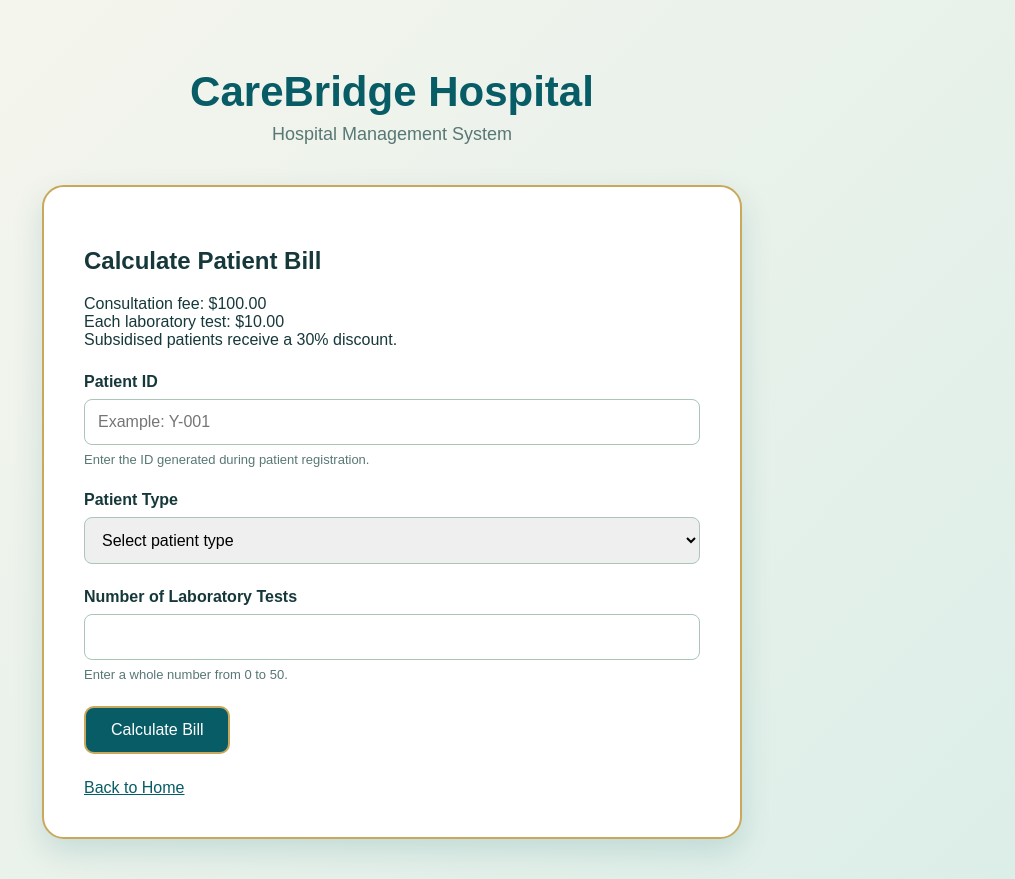
After one commit to MrCheahChi/CareBridge-Part-B, a Flask app: page /calculate-bill in a window 1280 px wide. The commit adds this page. Shown: the whole page, without its empty margins (248-1263 px from the left). Run offline with Flask 3, Linux system fonts and the light colour scheme.

Commit message:
Add patient bill calculation feature

```diff
--- a/app.py
+++ b/app.py
@@ -151,5 +151,71 @@ def register_patient():
         priority=priority,
     )
 
+
+@app.route("/calculate-bill", methods=["GET", "POST"])
+def calculate_bill():
+    error = None
+    bill = None
+    patient_id = ""
+    patient_type = ""
+    tests_text = ""
+
+    if request.method == "POST":
+        patient_id = request.form.get("patient_id", "").strip().upper()
+        patient_type = request.form.get("patient_type", "").strip()
+        tests_text = request.form.get("lab_tests", "").strip()
+
+        valid_patient_id = (
+            len(patient_id) == 5
+            and patient_id[0] in ("Y", "N")
+            and patient_id[1] == "-"
+            and patient_id[2:].isdigit()
+        )
+
+        if not valid_patient_id:
+            error = "Patient ID must use the format Y-001 or N-001."
+
+        elif patient_type not in ("Subsidised", "Private"):
+            error = "Please select a valid patient type."
+
+        elif not tests_text.isdigit():
+            error = "Number of lab tests must be a whole number."
+
+        elif int(tests_text) < 0 or int(tests_text) > 50:
+            error = "Number of lab tests must be between 0 and 50."
+
+        else:
+            number_of_tests = int(tests_text)
+            consultation_fee = 100.00
+            lab_test_fee = number_of_tests * 10.00
+            subtotal = consultation_fee + lab_test_fee
+
+            if patient_type == "Subsidised":
+                discount = subtotal * 0.30
+            else:
+                discount = 0.00
+
+            total = subtotal - discount
+
+            bill = {
+                "patient_id": patient_id,
+                "patient_type": patient_type,
+                "number_of_tests": number_of_tests,
+                "consultation_fee": consultation_fee,
+                "lab_test_fee": lab_test_fee,
+                "subtotal": subtotal,
+                "discount": discount,
+                "total": total,
+            }
+
+    return render_template(
+        "bill.html",
+        error=error,
+        bill=bill,
+        patient_id=patient_id,
+        patient_type=patient_type,
+        tests_text=tests_text,
+    )
+
 if __name__ == "__main__":
     app.run(debug=True)
--- a/static/style.css
+++ b/static/style.css
@@ -174,6 +174,15 @@ button:hover {
     border-bottom: 1px solid #d9e5df;
 }
 
+.bill-summary {
+    margin-top: 30px;
+}
+
+.bill-total {
+    color: var(--deep-teal);
+    font-size: 20px;
+}
+
 .back-link {
     display: inline-block;
     margin-top: 25px;
--- /dev/null
+++ b/templates/bill.html
@@ -0,0 +1,119 @@
+<!DOCTYPE html>
+<html lang="en">
+<head>
+    <meta charset="UTF-8">
+    <meta name="viewport" content="width=device-width, initial-scale=1.0">
+
+    <title>Calculate Patient Bill</title>
+
+    <link
+        rel="stylesheet"
+        href="{{ url_for('static', filename='style.css') }}"
+    >
+</head>
+
+<body>
+    <div class="container">
+        <header>
+            <h1>CareBridge Hospital</h1>
+            <p>Hospital Management System</p>
+        </header>
+
+        <main class="card">
+            <h2>Calculate Patient Bill</h2>
+
+            <p>
+                Consultation fee: $100.00<br>
+                Each laboratory test: $10.00<br>
+                Subsidised patients receive a 30% discount.
+            </p>
+
+            {% if error %}
+                <div class="message error">
+                    {{ error }}
+                </div>
+            {% endif %}
+
+            <form method="POST">
+                <div class="form-group">
+                    <label for="patient_id">Patient ID</label>
+
+                    <input
+                        type="text"
+                        id="patient_id"
+                        name="patient_id"
+                        value="{{ patient_id }}"
+                        pattern="[YNyn]-[0-9]{3}"
+                        placeholder="Example: Y-001"
+                        title="Use the format Y-001 or N-001."
+                        required
+                    >
+
+                    <small class="form-help">
+                        Enter the ID generated during patient registration.
+                    </small>
+                </div>
+
+                <div class="form-group">
+                    <label for="patient_type">Patient Type</label>
+
+                    <select id="patient_type" name="patient_type" required>
+                        <option value="">Select patient type</option>
+                        <option
+                            value="Subsidised"
+                            {% if patient_type == "Subsidised" %}selected{% endif %}
+                        >
+                            Subsidised
+                        </option>
+                        <option
+                            value="Private"
+                            {% if patient_type == "Private" %}selected{% endif %}
+                        >
+                            Private
+                        </option>
+                    </select>
+                </div>
+
+                <div class="form-group">
+                    <label for="lab_tests">Number of Laboratory Tests</label>
+
+                    <input
+                        type="number"
+                        id="lab_tests"
+                        name="lab_tests"
+                        min="0"
+                        max="50"
+                        value="{{ tests_text }}"
+                        required
+                    >
+
+                    <small class="form-help">
+                        Enter a whole number from 0 to 50.
+                    </small>
+                </div>
+
+                <button type="submit">Calculate Bill</button>
+            </form>
+
+            {% if bill %}
+                <div class="patient-details bill-summary">
+                    <h3>Bill Summary</h3>
+
+                    <p><strong>Patient ID:</strong> {{ bill.patient_id }}</p>
+                    <p><strong>Patient Type:</strong> {{ bill.patient_type }}</p>
+                    <p><strong>Consultation Fee:</strong> ${{ "%.2f"|format(bill.consultation_fee) }}</p>
+                    <p><strong>Laboratory Tests:</strong> {{ bill.number_of_tests }}</p>
+                    <p><strong>Laboratory Test Fee:</strong> ${{ "%.2f"|format(bill.lab_test_fee) }}</p>
+                    <p><strong>Subtotal:</strong> ${{ "%.2f"|format(bill.subtotal) }}</p>
+                    <p><strong>Discount:</strong> -${{ "%.2f"|format(bill.discount) }}</p>
+                    <p class="bill-total"><strong>Total Amount:</strong> ${{ "%.2f"|format(bill.total) }}</p>
+                </div>
+            {% endif %}
+
+            <a class="back-link" href="{{ url_for('home') }}">
+                Back to Home
+            </a>
+        </main>
+    </div>
+</body>
+</html>
--- a/templates/index.html
+++ b/templates/index.html
@@ -37,6 +37,10 @@
     Register Patient
 </a>
 
+<a class="button-link" href="{{ url_for('calculate_bill') }}">
+    Calculate Bill
+</a>
+
     </main>
 </body>
 </html>
```
